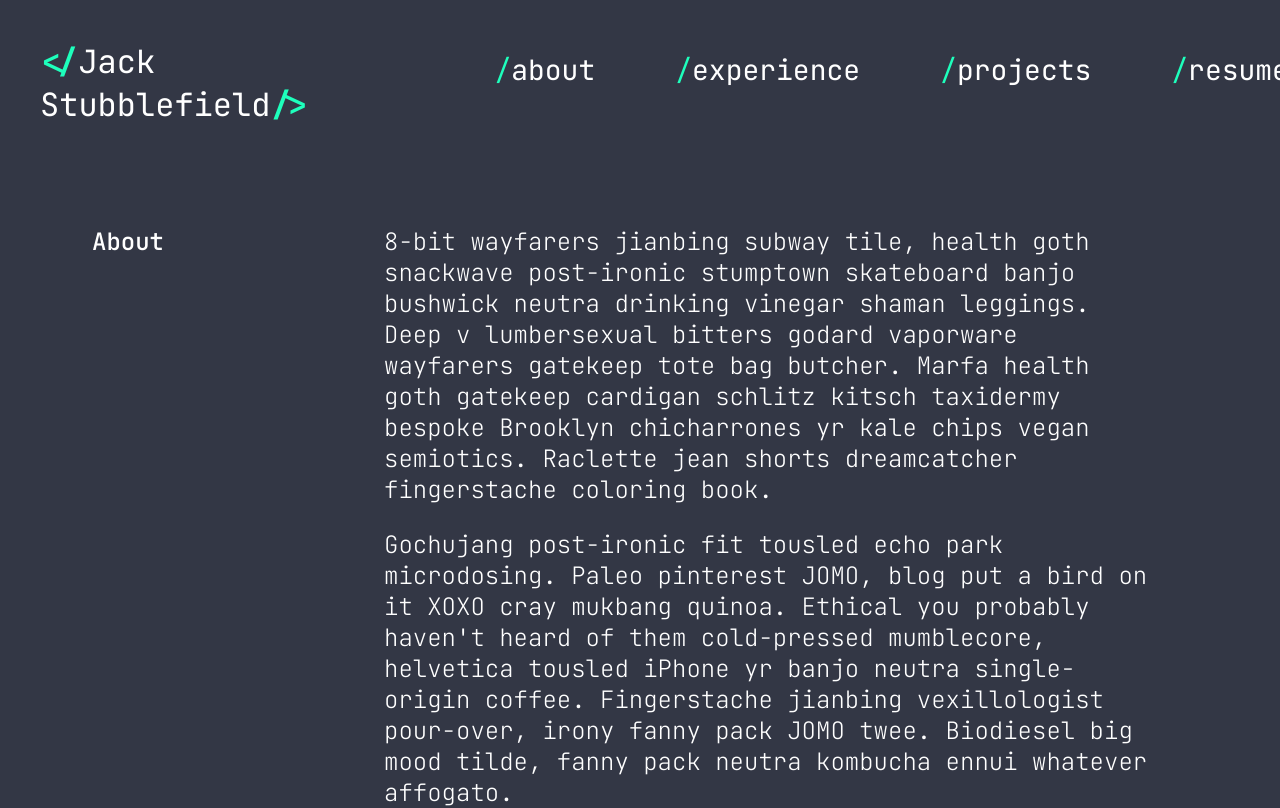
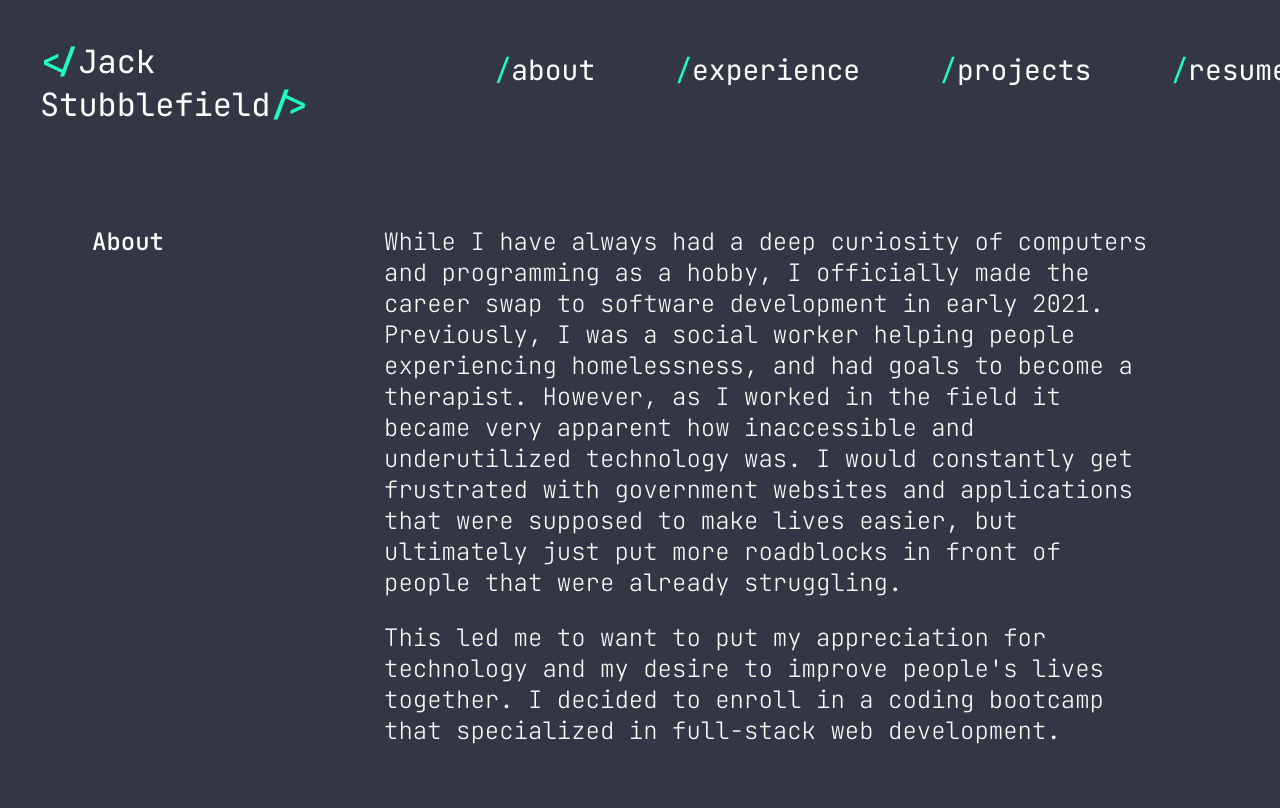
Before and after one commit to Jacks-01/portfolio, a React (Vite) app: page / in a window 1280 px wide. Shown: the top 808 px of the page. Built offline with nearby package versions, Linux system fonts and the light colour scheme.

Commit message:
added some content to about section and added dates to experience

```diff
--- a/src/Components/About/About.tsx
+++ b/src/Components/About/About.tsx
@@ -7,27 +7,30 @@ const About: FC<Props> = ({}) => {
 	return (
 		<>
 			<div className='aboutContainer'>
-				<p id='about' className='about'>About</p>
+				<p
+					id='about'
+					className='about'>
+					About
+				</p>
 				<div className='aboutParagraph'>
 					<p>
-						8-bit wayfarers jianbing subway tile, health goth
-						snackwave post-ironic stumptown skateboard banjo
-						bushwick neutra drinking vinegar shaman leggings. Deep v
-						lumbersexual bitters godard vaporware wayfarers gatekeep
-						tote bag butcher. Marfa health goth gatekeep cardigan
-						schlitz kitsch taxidermy bespoke Brooklyn chicharrones
-						yr kale chips vegan semiotics. Raclette jean shorts
-						dreamcatcher fingerstache coloring book.
+						While I have always had a deep curiosity of computers
+						and programming as a hobby, I officially made the career
+						swap to software development in early 2021. Previously,
+						I was a social worker helping people experiencing
+						homelessness, and had goals to become a therapist.
+						However, as I worked in the field it became very
+						apparent how inaccessible and underutilized technology
+						was. I would constantly get frustrated with government
+						websites and applications that were supposed to make
+						lives easier, but ultimately just put more roadblocks in
+						front of people that were already struggling.
 					</p>
 					<p>
-						Gochujang post-ironic fit tousled echo park microdosing.
-						Paleo pinterest JOMO, blog put a bird on it XOXO cray
-						mukbang quinoa. Ethical you probably haven't heard of
-						them cold-pressed mumblecore, helvetica tousled iPhone
-						yr banjo neutra single-origin coffee. Fingerstache
-						jianbing vexillologist pour-over, irony fanny pack JOMO
-						twee. Biodiesel big mood tilde, fanny pack neutra
-						kombucha ennui whatever affogato.
+						This led me to want to put my appreciation for
+						technology and my desire to improve people's lives
+						together. I decided to enroll in a coding bootcamp that
+						specialized in full-stack web development.
 					</p>
 				</div>
 			</div>
--- a/src/Components/Experience/Experience.tsx
+++ b/src/Components/Experience/Experience.tsx
@@ -44,6 +44,7 @@ const Experience: FC<Props> = ({}) => {
 							Software Developer Intern - Letter B Global
 							Techonologies
 						</h3>
+						<h4>Feburary 2023 - May 2023</h4>
 						<p>
 							8-bit wayfarers jianbing subway tile, health goth
 							snackwave post-ironic stumptown skateboard banjo
@@ -70,6 +71,7 @@ const Experience: FC<Props> = ({}) => {
 
 					<section className='job'>
 						<h3>Teaching Assistant - DeltaV Code School</h3>
+						<h4>October 2022 - May 2023</h4>
 						<p>
 							8-bit wayfarers jianbing subway tile, health goth
 							snackwave post-ironic stumptown skateboard banjo
```
